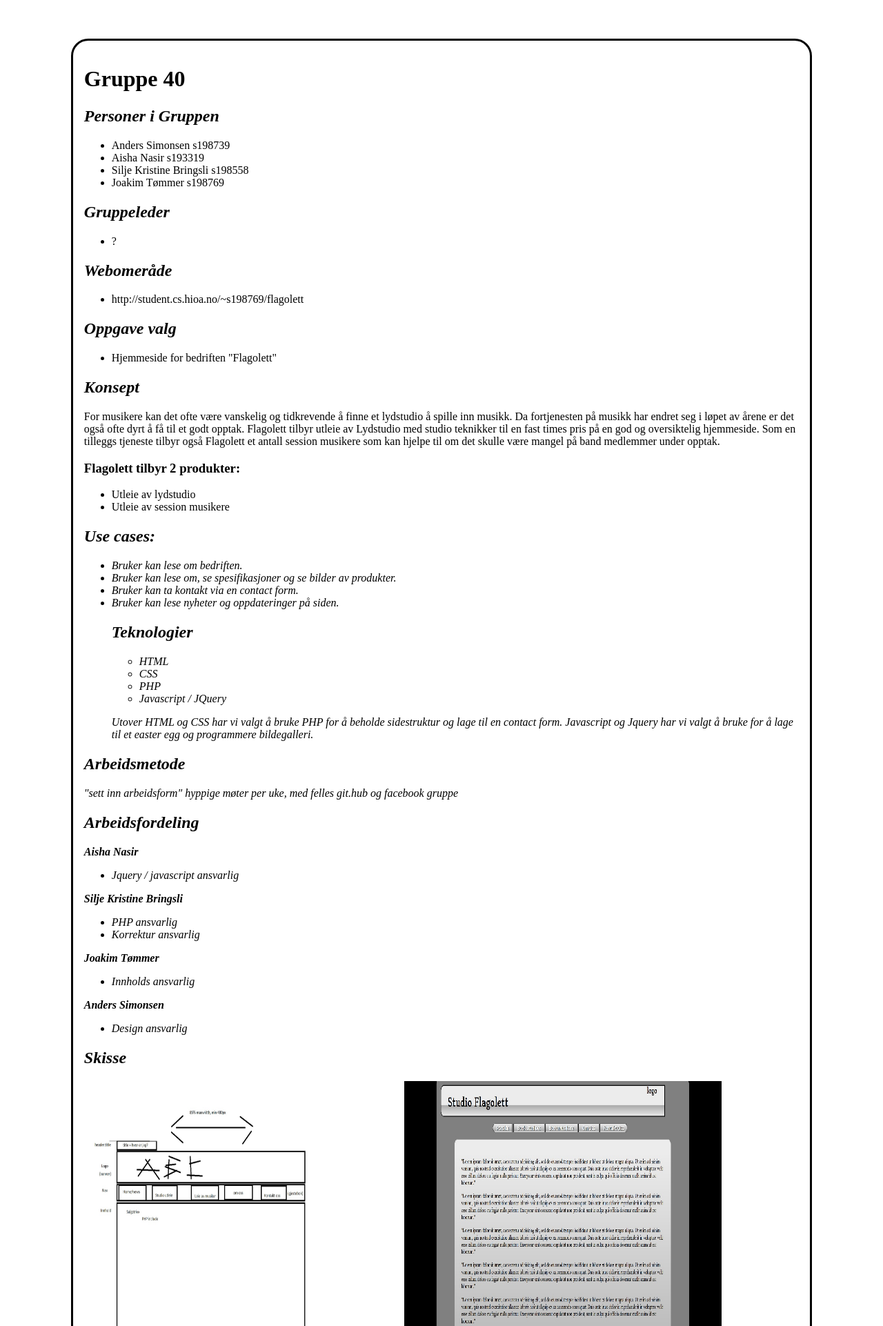
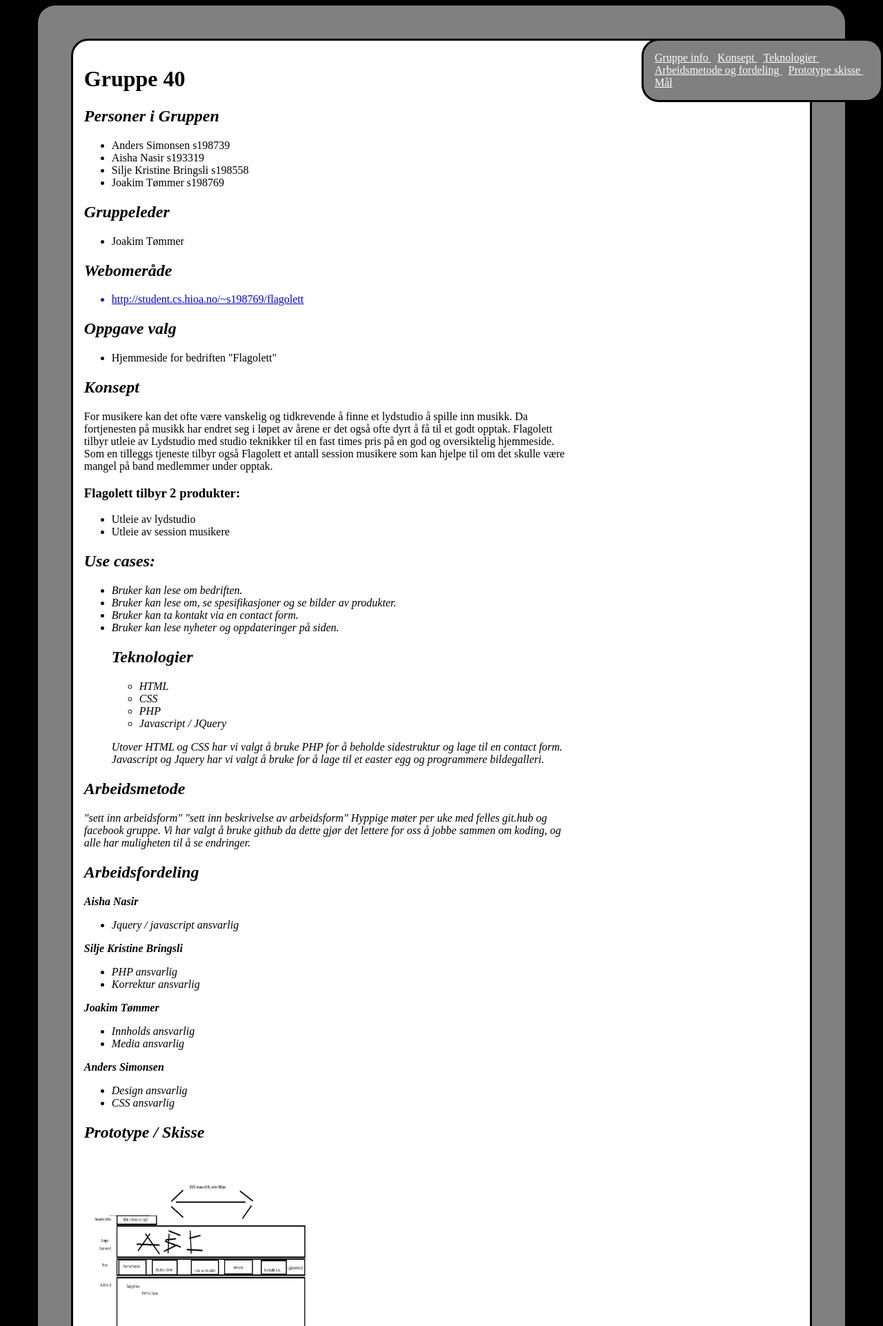
Before and after one commit to Simander/Webprosjekt-HiOA, a PHP site: page /forprosjektrapport.html in a window 1280 px wide. Shown: the top 1922 px of the page at 69% size. Run offline with PHP 8.4, Linux system fonts and the light colour scheme.

Commit message:
changes
Visning for rapport med nav og ny css.

```diff
--- a/forprosjektrapport.html
+++ b/forprosjektrapport.html
@@ -13,11 +13,39 @@
 
 <body>
 		<div class = "boks">
+			<nav>
+			<a href="#gruppeinfo">
+				Gruppe info
+			</a>
+			-
+			<a href="#konsept">
+				Konsept
+			</a>
+			-
+			<a href="#teknologier">
+				Teknologier
+			</a>
+			-
+			<a href="#arbmetfor">
+				Arbeidsmetode og fordeling
+			</a>
+			-
+			<a href="#prototype">
+				Prototype skisse
+			</a>
+			-
+			<a href="#goals">
+				Mål
+			</a>
+			</nav>
 			<div class = "boks2">
+				<div class = "limiter">
 					<header>
+						<a id = "gruppeinfo">
 							<h1>
 								Gruppe 40
 							</h1>
+						</a>
 					</header>
 					<div class = "gruppe">
 						<h2>
@@ -43,7 +71,7 @@
 						</h2>
 						<ul>
 							<li>
-						?
+								Joakim Tømmer
 							</li>
 						</ul>
 					</div>
@@ -52,9 +80,11 @@
 							<em>Webomeråde</em>
 						</h2>
 						<ul>
+							<a href="http://student.cs.hioa.no/~s198769/flagolett">
 								<li>
 								http://student.cs.hioa.no/~s198769/flagolett
 								</li>
+							</a>
 						</ul>
 						<h2>
 							<em>Oppgave valg</em>
@@ -67,7 +97,9 @@
 						</ul>
 
 						<h2>
+							<a id = "konsept">
 								<em>Konsept</em>
+							</a>
 						</h2>
 						<p>
 							For musikere kan det ofte være vanskelig og tidkrevende å finne et lydstudio å spille inn musikk.
@@ -106,10 +138,11 @@
 							<li>
 								Bruker kan lese nyheter og oppdateringer på siden.
 							</li>
-
+						<a id = "teknologier">
 							<h2>
 								<em>Teknologier</em>
 							</h2>
+						</a>
 						<ul>
 							<li>
 								HTML
@@ -130,12 +163,17 @@
 						</p>
 					</div>
 					<div class = "arbeid">
+						<a id = "arbmetfor">
 							<h2>
 								Arbeidsmetode
 							</h2>
+						</a>
 							<p>
 								"sett inn arbeidsform"
-						hyppige møter per uke, med felles git.hub og facebook gruppe
+								"sett inn beskrivelse av arbeidsform"
+								Hyppige møter per uke med felles git.hub og facebook gruppe.
+								Vi har valgt å bruke github da dette gjør det lettere for oss å jobbe sammen om koding, og alle har muligheten
+								til å se endringer.
 							</p>
 
 						<h2>
@@ -167,6 +205,9 @@
 								<li>
 									Innholds ansvarlig
 								</li>
+								<li>
+									Media ansvarlig
+								</li>
 							</ul>
 							<p>
 								<b>Anders Simonsen</b>
@@ -175,19 +216,26 @@
 								<li>
 									Design ansvarlig
 								</li>
+								<li>
+									CSS ansvarlig
+								</li>
 							</ul>
 					</div>
 					<div class = "Skisse">
+						<a id = "prototype">
 							<h2>
-					Skisse
+								Prototype / Skisse
 							</h2>
+						</a>
 						<img src = "skisse.jpg" alt="Prosjektskisse" height = "450" width = "460">
 						<img src = "rough.jpg" alt="Prosjektskisse" height = "450" width = "460">
 					 </div>
 					 <div class = "goals">
+						<a id = "goals">
 							<h2>
 							Mål
 							</h2>
+						</a>
 						<ol>
 							<li>
 								29.10.2013 - Kladde versjon av rammeverk - php + css
@@ -243,6 +291,7 @@
 						</ol>
 					</div>
 				</div>
+			</div>
 		<footer>
 			<p>
 				<em>Gruppe 40</em>
--- a/stil.css
+++ b/stil.css
@@ -1,9 +1,11 @@
+
+
 div.boks
 	{
 		margin-left: auto;
 		margin-right: auto;
 		text align: center;
-		background-color: white;
+		background-color: grey;
 		width: 85%;
 		position: 0;
 		border-radius: 25px;
@@ -17,9 +19,36 @@ div.boks2
 		border-radius: 25px;
 		margin-left: auto;
 		margin-right: auto;
+		background-color: white;
 	}
 
 body
 	{
-		background-color: white;
+		background-color: black;
 	}
+nav
+	{
+		padding: 1em;
+		border-style: solid;
+		border-radius: 25px;
+		border-color: black;
+		margin-left: auto;
+		margin-right: auto;
+		float: right;
+		position: fixed;
+		left: 930px;
+		color: grey;
+		background-color: grey;
+	}
+div.limiter
+	{
+		max-width: 700px;
+	}
+nav a:visited
+	{
+		color: white;
+	}
+nav a:link
+	{
+		color: white;
+	}
```
Lines whose indentation alone changed are shown as unchanged.
